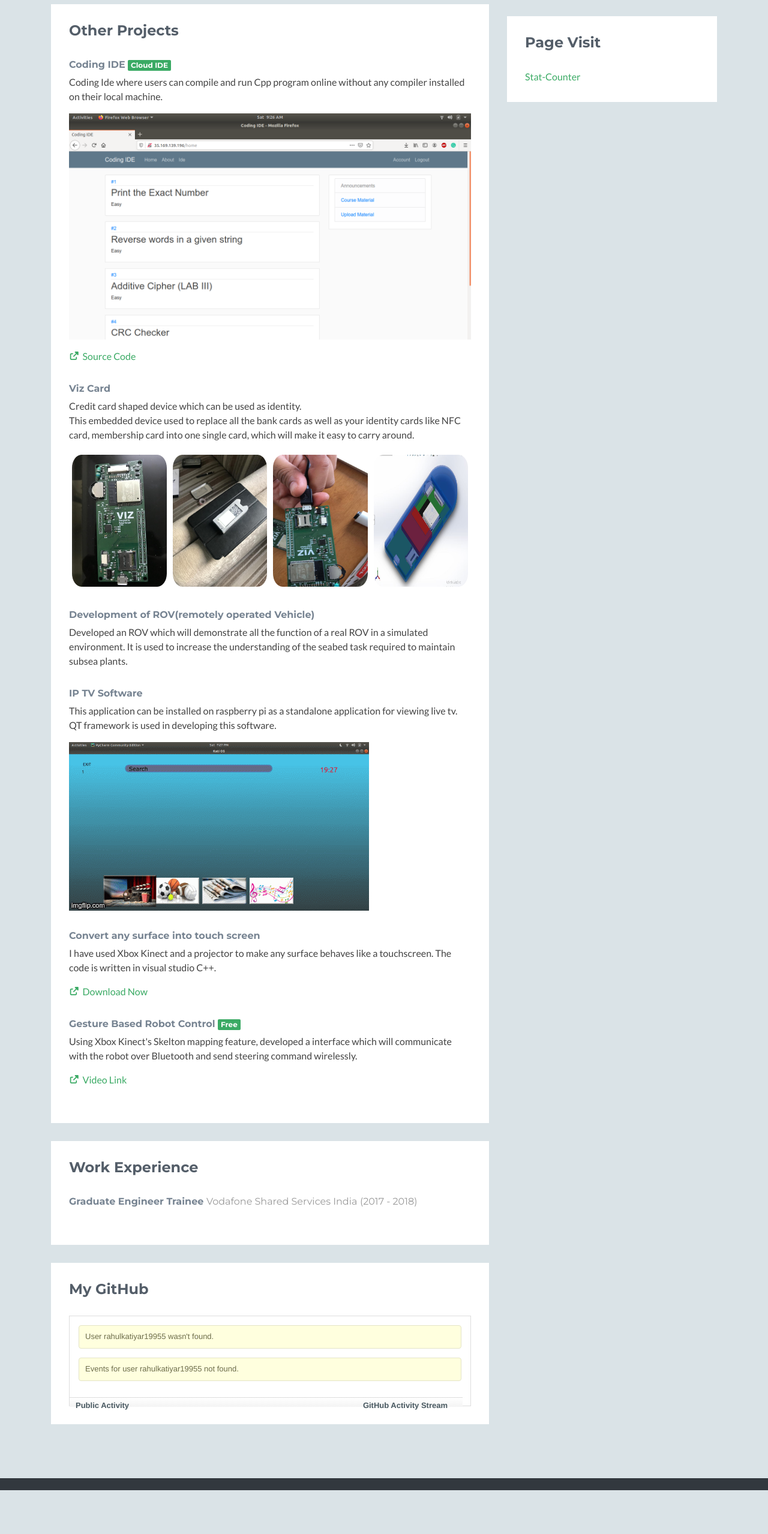
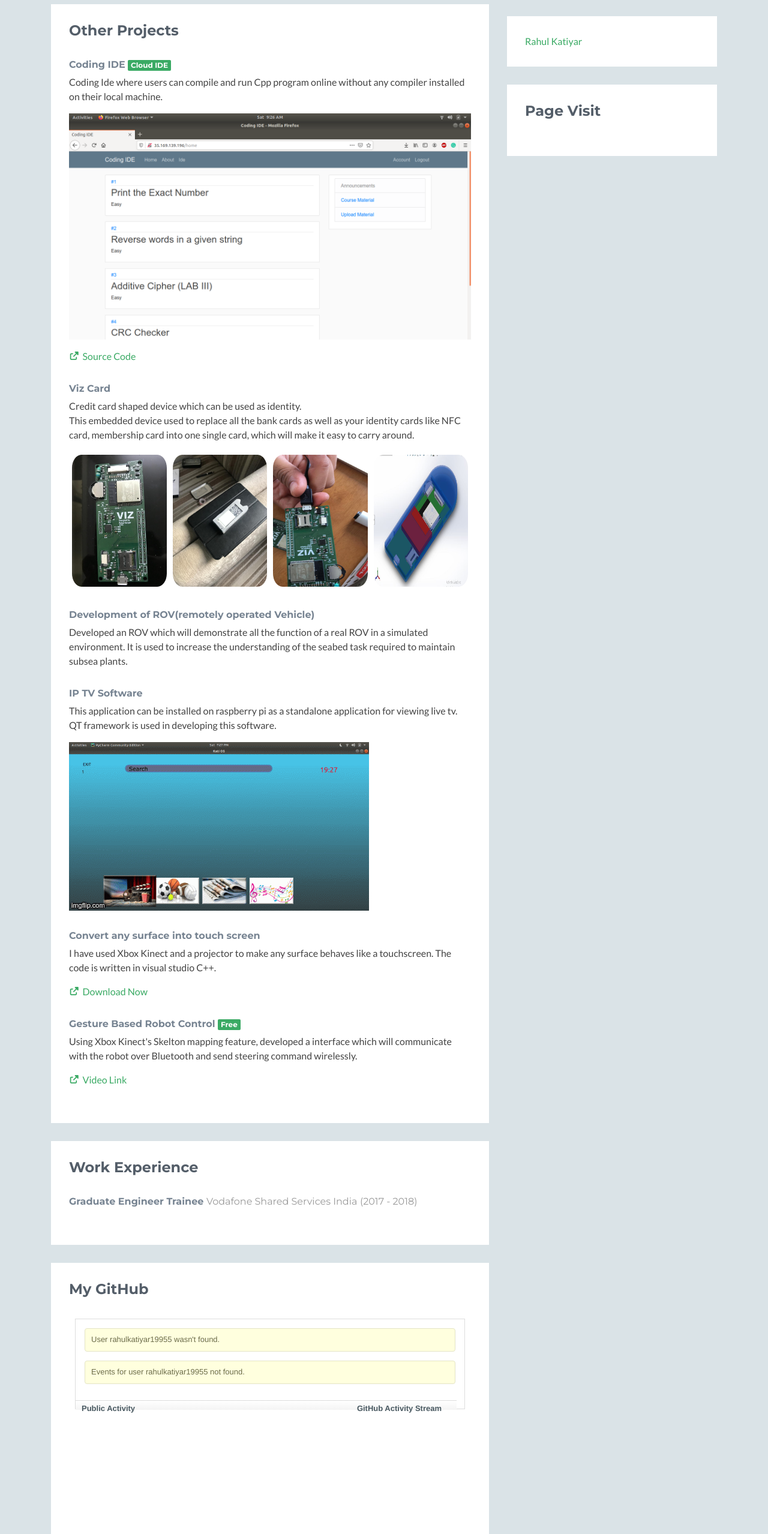
Before and after one commit to rahulkatiyar19955/rahulkatiyar19955.github.io, a plain HTML site: page index.html in a window 1280 px wide. Shown: the part 1347-3904 px from the top of the page at 60% size. Before the commit the page ends 3831 px from the top, so only its background shows below. Drawn offline with nearby package versions, Linux system fonts and the light colour scheme; no server answers; some icons are missing.

Commit message:
git feed update

```diff
--- a/assets/css/styles.css
+++ b/assets/css/styles.css
@@ -390,8 +390,20 @@ a.dotted-link:hover {
   font-size: 18px;
 }
 
+.git_scroll {
+  margin: 5px;
+  padding: 5px;
+  /* background-color: green; */
+  /* width: 500px; */
+  height: 500px;
+  overflow: auto;
+  text-align: justify;
+}
+
 .ghfeed {
-  height: 500px;
+  height: 200px;
+  overflow-x: hidden;
+  overflow-x: auto;
 }
 
 .ghfeed,
--- a/index.html
+++ b/index.html
@@ -23,6 +23,12 @@
     <!-- FontAwesome JS -->
     <script defer src="assets/fontawesome/js/all.js"></script>
 
+    <script
+      type="text/javascript"
+      src="https://platform.linkedin.com/badges/js/profile.js"
+      async
+      defer
+    ></script>
     <!-- Global CSS -->
     <link
       rel="stylesheet"
@@ -361,7 +367,9 @@
               <h2 class="heading">My GitHub</h2>
               <div id="github-graph" class="github-graph"></div>
 
-              <div id="ghfeed"></div>
+              <div class="git_scroll">
+                <div id="ghfeed"></div>
+              </div>
               <!--//ghfeed-->
             </div>
             <!--//secton-inner-->
@@ -529,9 +537,30 @@
 
           <aside class="Counter aside section">
             <div class="section-inner">
+              <div class="content">
+                <div
+                  class="LI-profile-badge"
+                  data-version="v1"
+                  data-size="medium"
+                  data-locale="en_US"
+                  data-type="vertical"
+                  data-theme="light"
+                  data-vanity="rahulkatiyar1995"
+                >
+                  <a
+                    class="LI-simple-link"
+                    href="https://in.linkedin.com/in/rahulkatiyar1995?trk=profile-badge"
+                    >Rahul Katiyar</a
+                  >
+                </div>
+              </div>
+            </div>
+          </aside>
+
+          <aside class="Counter aside section">
+            <div class="section-inner">
               <h2 class="heading">Page Visit</h2>
               <div class="content">
-                <a href="https://www.stat-counter.org/">Stat-Counter</a>
                 <script
                   type="text/javascript"
                   src="https://www.freevisitorcounters.com/auth.php?id=1b878da0f5395dfdb38120743bf467c096b8f7a2"
```
